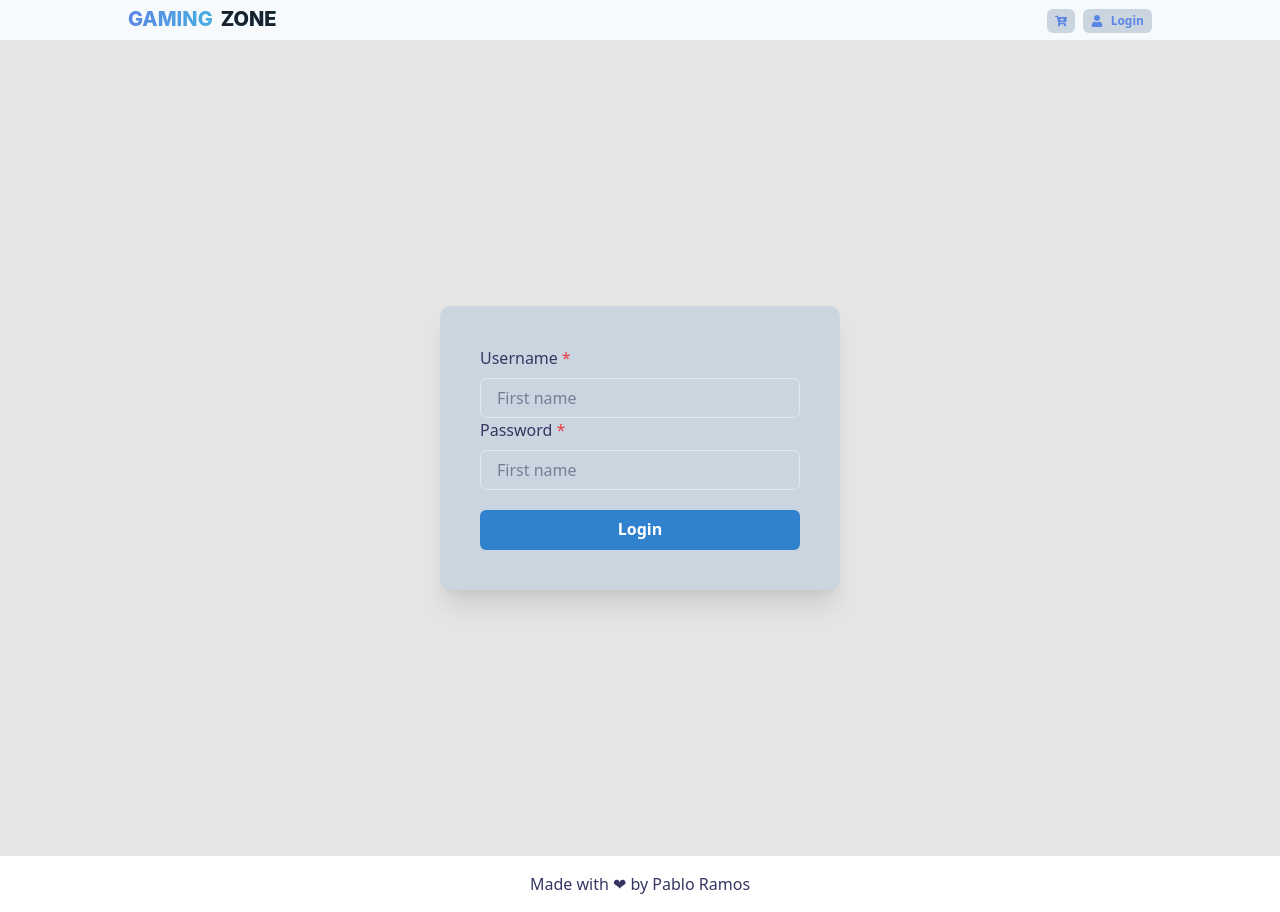
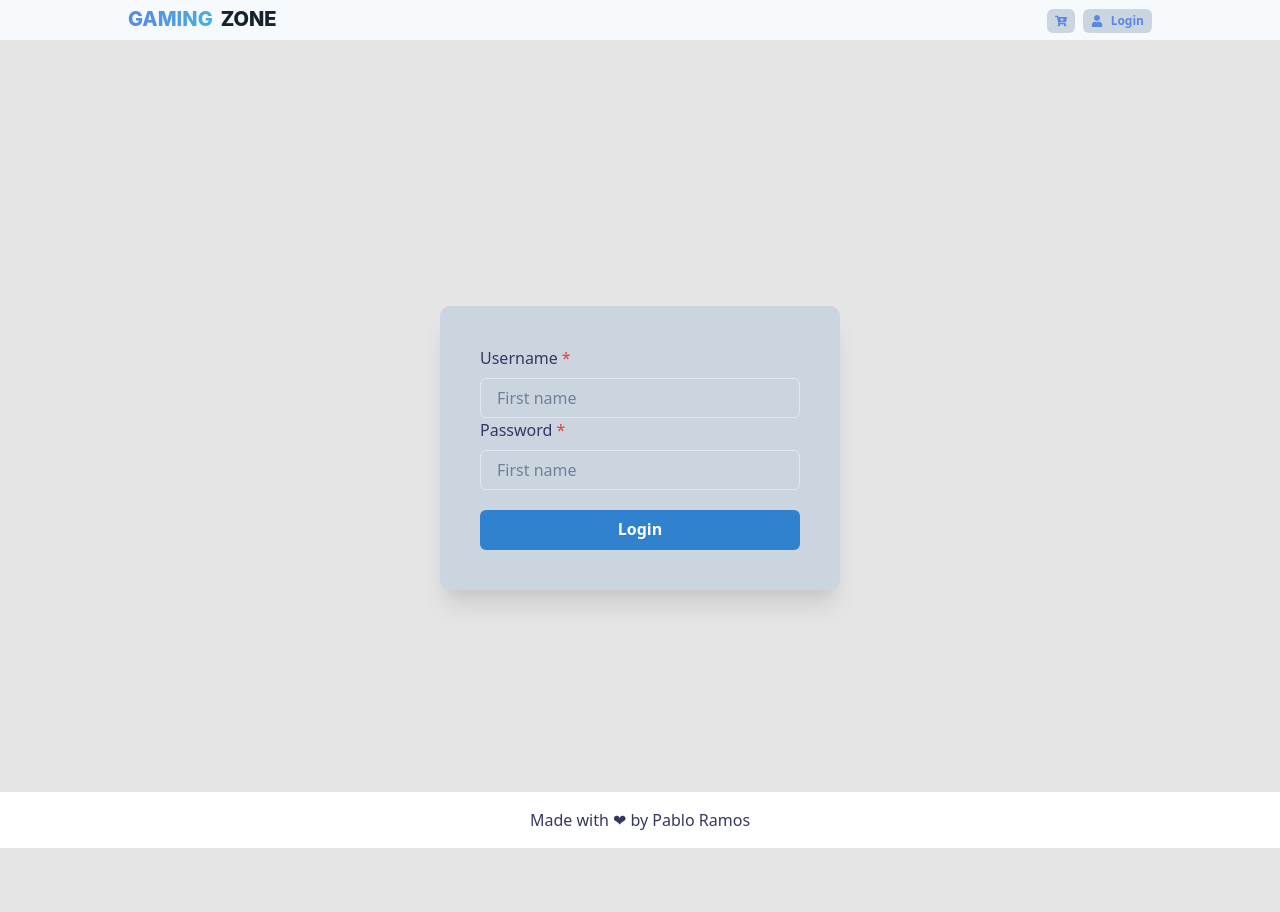
Before and after one commit to pabloramoss/gaming-store, a Next.js app: page /login in a window 1280 px wide. After the commit the page ends 848 px from the top, so only its background shows below. Built offline with nearby package versions, Linux system fonts and the light colour scheme.

Commit message:
fix: fix footer position bottom

```diff
--- a/components/footer/index.tsx
+++ b/components/footer/index.tsx
@@ -2,7 +2,15 @@ import {Stack, Text} from "@chakra-ui/react";
 
 const Footer: React.FC = () => {
   return (
-    <Stack align="center" bg="white" justify="center" py={4} w="100%">
+    <Stack
+      align="center"
+      bg="white"
+      bottom={0}
+      justify="center"
+      position="absolute"
+      py={4}
+      w="100%"
+    >
       <Text>Made with ❤ by Pablo Ramos</Text>
     </Stack>
   );
--- a/components/layout/index.tsx
+++ b/components/layout/index.tsx
@@ -14,7 +14,7 @@ const Layout: React.FC<LayoutProps> = (props) => {
   const {headProps, children} = props;
 
   return (
-    <Stack align="center" w="full">
+    <Stack align="center" minH="100vh" w="full">
       {/* SEO Head */}
       <LayoutHead {...headProps} />
 
```
